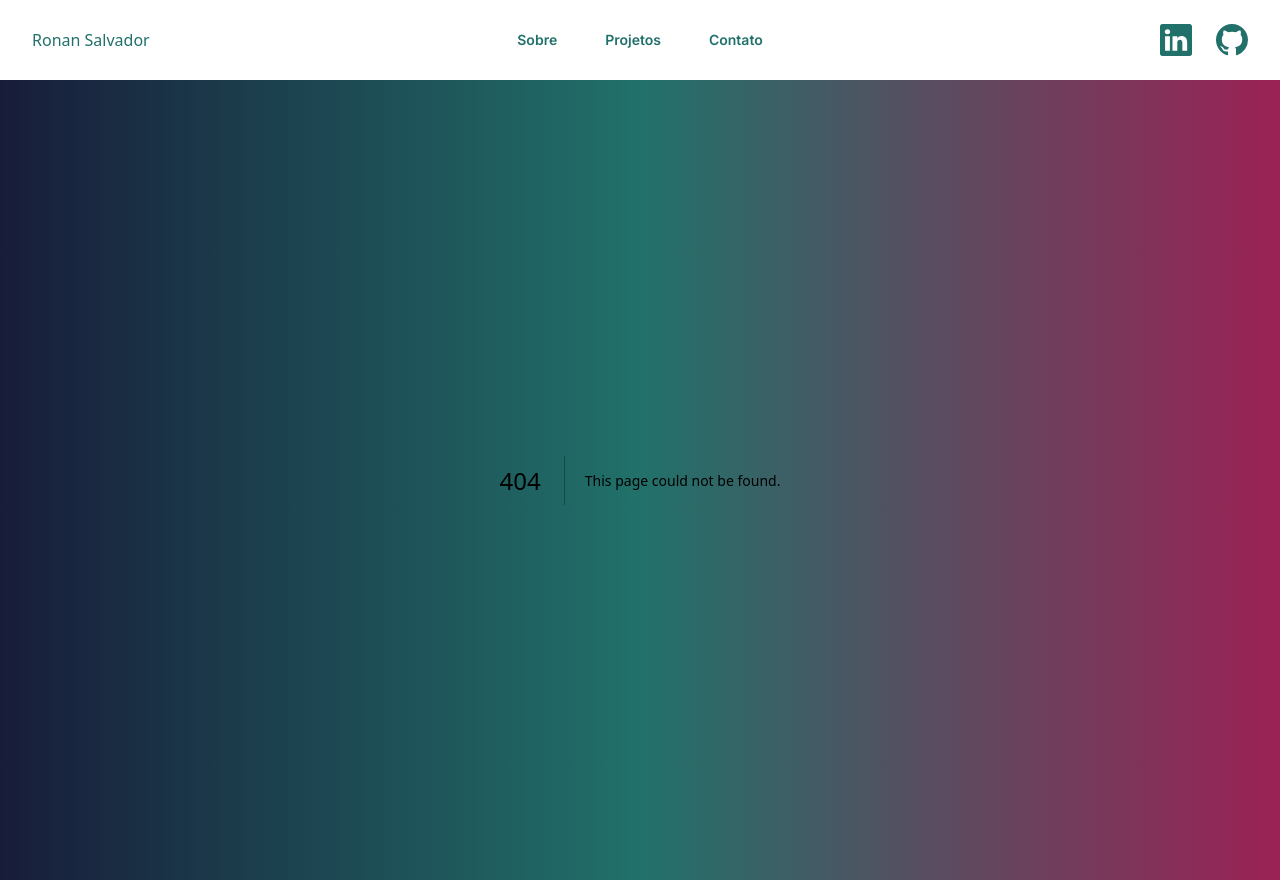
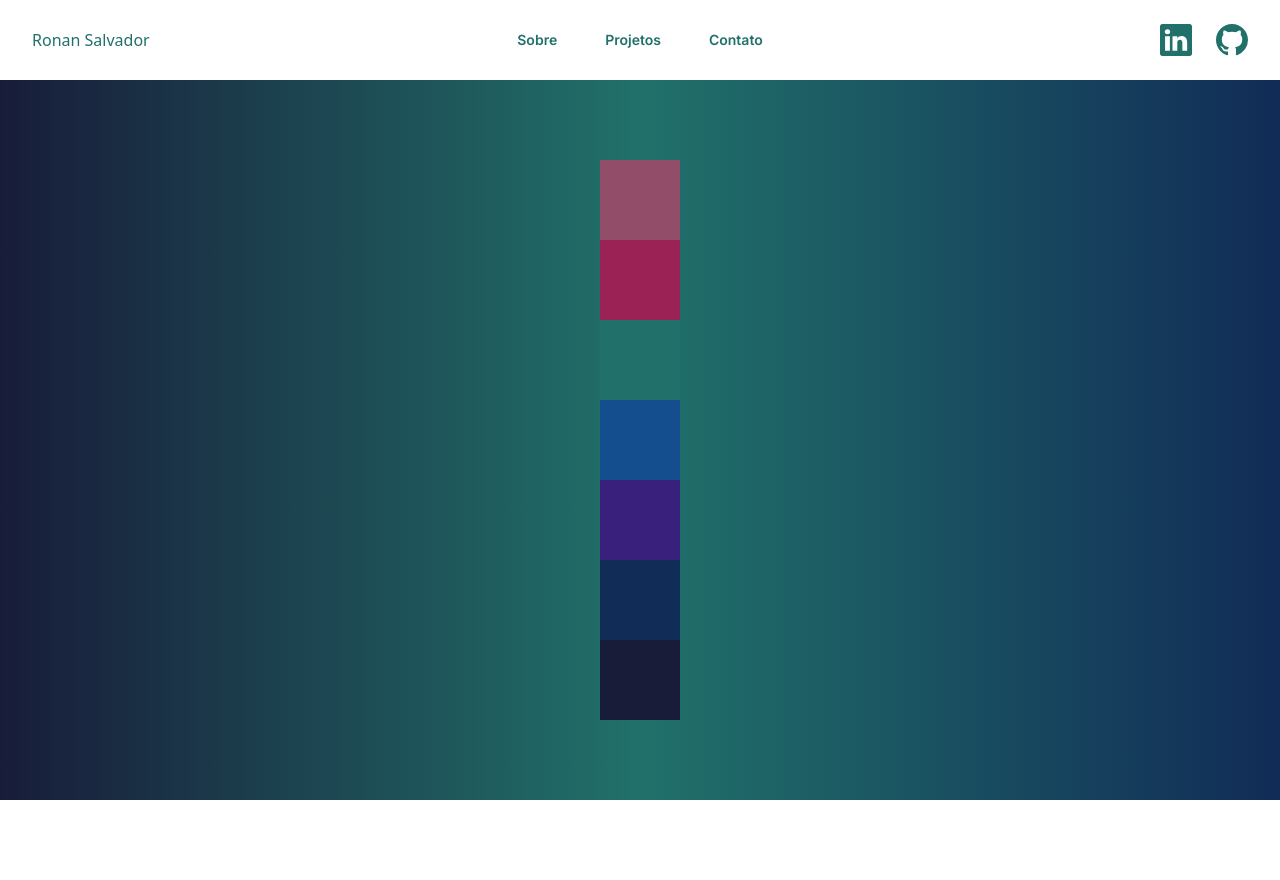
Before and after one commit to ronansalvador/portfolio, a Next.js app: page /teste in a window 1280 px wide. Before the commit this address had no page. After the commit the page ends 800 px from the top, so only its background shows below. Built offline with nearby package versions, Linux system fonts and the light colour scheme.

Commit message:
feat: aletrando cores padrões

```diff
--- a/src/app/layout.tsx
+++ b/src/app/layout.tsx
@@ -19,7 +19,7 @@ export default function RootLayout({
       <body className={`${inter.className} h-screen w-screen flex flex-col`}>
         <Header />
         <main
-          className={`flex bg-gradient-to-r from-dark-blue via-verde to-fuxia h-full flex-col items-center justify-center`}
+          className={`flex bg-gradient-to-r from-dark-blue via-verde to-blue h-full flex-col items-center justify-center`}
         >
           {children}
         </main>
--- a/src/app/page.tsx
+++ b/src/app/page.tsx
@@ -35,9 +35,9 @@ export default function Home() {
       </div>
       <div className='bg-white bg-opacity-50 shadow-lg rounded-md flex flex-col flex-1 items-center justify-center p-40 max-sm:p-1'>
         <div className='p-2 max-sm:p-0 flex flex-1 flex-col items-center justify-center translate-x-full animate-surgir-direita'>
-          <h1 className='text-blue text-lg font-bold max-sm:hidden'>
+          <h4 className='text-marinho text-md font-bold max-sm:hidden'>
             Desenvovedor web full stack
-          </h1>
+          </h4>
           <p className='text-justify mt-4 max-sm:mt-1 '>
             Sou Desenvolvedor Web, com formação em ciências da computação,
             experiência com testes de funcionalidade, gerenciamento de equipes e
--- /dev/null
+++ b/src/app/teste/page.tsx
@@ -0,0 +1,17 @@
+import React from 'react';
+
+function page() {
+  return (
+    <div>
+      <div className='w-20 h-20 bg-magenta'></div>
+      <div className='w-20 h-20 bg-fuxia'></div>
+      <div className='w-20 h-20 bg-verde'></div>
+      <div className='w-20 h-20 bg-marinho'></div>
+      <div className='w-20 h-20 bg-indigo'></div>
+      <div className='w-20 h-20 bg-blue'></div>
+      <div className='w-20 h-20 bg-dark-blue'></div>
+    </div>
+  );
+}
+
+export default page;
--- a/tailwind.config.js
+++ b/tailwind.config.js
@@ -27,13 +27,13 @@ module.exports = {
         },
       },
       colors: {
-        blue: '#39207C',
+        marinho: '#144E8E',
+        blue: '#112C57',
         'dark-blue': '#181C39',
-        roxo: '#112C57',
-        'medium-blue': '#144E8E',
+        indigo: '#39207C',
         verde: '#21716A',
         fuxia: '#9B2255',
-        rosa: '#9B2255',
+        magenta: '#924D69',
       },
     },
   },
```
